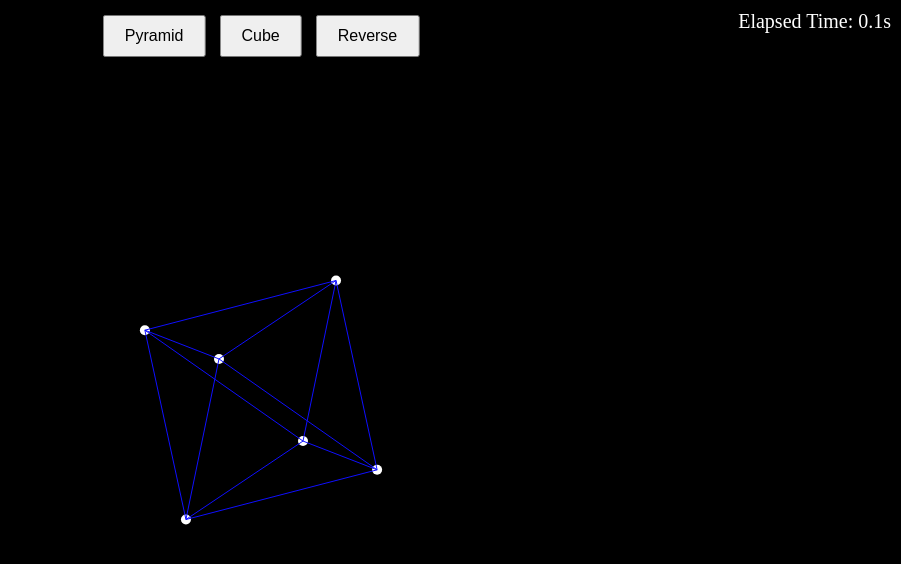
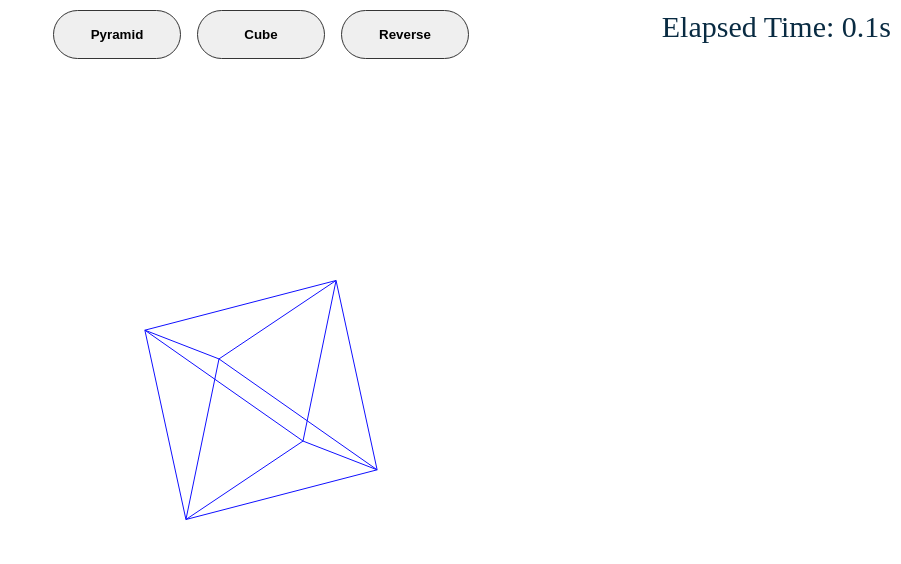
Before and after one commit to BrandonGarate177/SpinningShapesJS, a website: page index.html in a window 1280 px wide. Shown: the whole page, without its empty margins (379-1280 px from the left). Drawn offline with Linux system fonts and the light colour scheme.

Commit message:
Adjusted and touched up the html, added two css files

```diff
--- a/index.html
+++ b/index.html
@@ -6,59 +6,26 @@
     <meta name="viewport" content="width=device-width, initial-scale=1.0">
     <title>Shape Rotation</title>
 
-    <style>
-        body, html {
-            margin: 0;
-            padding: 0;
-            overflow: hidden;
-            width: 100%;
-            height: 100%;
-            background: black;
-        }
-        canvas {
-            display: block;
-            position: absolute;
-            top: 0;
-            left: 0;
-        }
-        #controls {
-            position: absolute;
-            top: 10px;
-            left: 50%;
-            transform: translateX(-50%);
-            z-index: 1;
-            text-align: center;
-        }
-        #elapsed-time {
-            position: absolute;
-            top: 10px;
-            right: 10px;
-            /* transform: translateX(-50%); */
-            color: white;
-            font-size: 20px;
-            z-index: 1;
-        }
-        button {
-            padding: 10px 20px;
-            margin: 5px;
-            font-size: 16px;
-        }
-    </style>
-
+    <link rel="stylesheet" href = "styles.css">
 </head>
 <body>
-    <div id="controls">
-        <button onclick="changeShape('pyramid')">Pyramid</button>
-        <button onclick="changeShape('cube')">Cube</button>
-        <button onclick="changeReverse('reverse')">Reverse</button>
+    <nav id = "everything">
 
-    </div>
-
-    <div id="elapsed-time">Elapsed Time: 0s</div>
+        <div id="controls" class="btn-container">
+                <button class = "btn btn-color-1" onclick="changeShape('pyramid')">Pyramid</button>
+                <button class = "btn btn-color-2" onclick="changeShape('cube')">Cube</button>
+                <button class = "btn btn-color-3" onclick="changeReverse('reverse')">Reverse</button>
+        </div>
 
 
-    <canvas id="pyramidCanvas"></canvas>
+        <div id="elapsed-time" class = "elapsed-time-container">Elapsed Time: 0s</div>
+        <canvas id="pyramidCanvas"></canvas>
+        <script src="pyramid.js"></script>
 
-    <script src="pyramid.js"></script>
+
+    </nav>
+
+
+
 </body>
 </html>
--- /dev/null
+++ b/styles.css
@@ -0,0 +1,79 @@
+body, html {
+    margin: 0;
+    padding: 0;
+    overflow: hidden;
+    width: 100%;
+    height: 100%;
+    background: rgb(255, 255, 255);
+}
+canvas {
+    display: block;
+    position: absolute;
+    top: 0;
+    left: 0;
+}
+#controls {
+    position: absolute;
+    top: 10px;
+    left: 50%;
+    transform: translateX(-50%);
+    z-index: 1;
+    text-align: center;
+}
+
+.elapsed-time-container{
+    position: absolute;
+    top: 10px;
+    right: 10px;
+    /* transform: translateX(-50%); */
+    color: rgb(9, 43, 66);
+    font-size: 30px;
+    font: bold;
+    z-index: 1;
+
+    display: flex;
+    justify-content: center;
+    /* border-radius: 3rem;
+    border: rgb(53, 53, 53) 0.2rem solid; */
+}
+
+
+/* #elapsed-time {
+    position: absolute;
+    top: 10px;
+    right: 10px;
+
+    color: rgb(9, 43, 66);
+    font-size: 20px;
+    z-index: 1;
+} */
+
+.btn-container{
+    display: flex;
+    justify-content: center;
+    gap: 1rem;
+}
+
+
+.btn{
+    font-weight: 600;
+    transition: all 300ms ease;
+    padding: 1rem;
+    width: 8rem;
+    border-radius: 2rem;
+
+}
+
+.btn-color-1,
+.btn-color-2,
+.btn-color-3 {
+    border: rgb(53, 53, 53) 0.1rem solid;
+}
+
+
+.btn-color-1:hover ,
+.btn-color-2:hover,
+.btn-color-3:hover {
+    cursor:pointer;
+
+}
```
Also changed, not shown: mediaqueries.css (added, +9 -0 lines).
